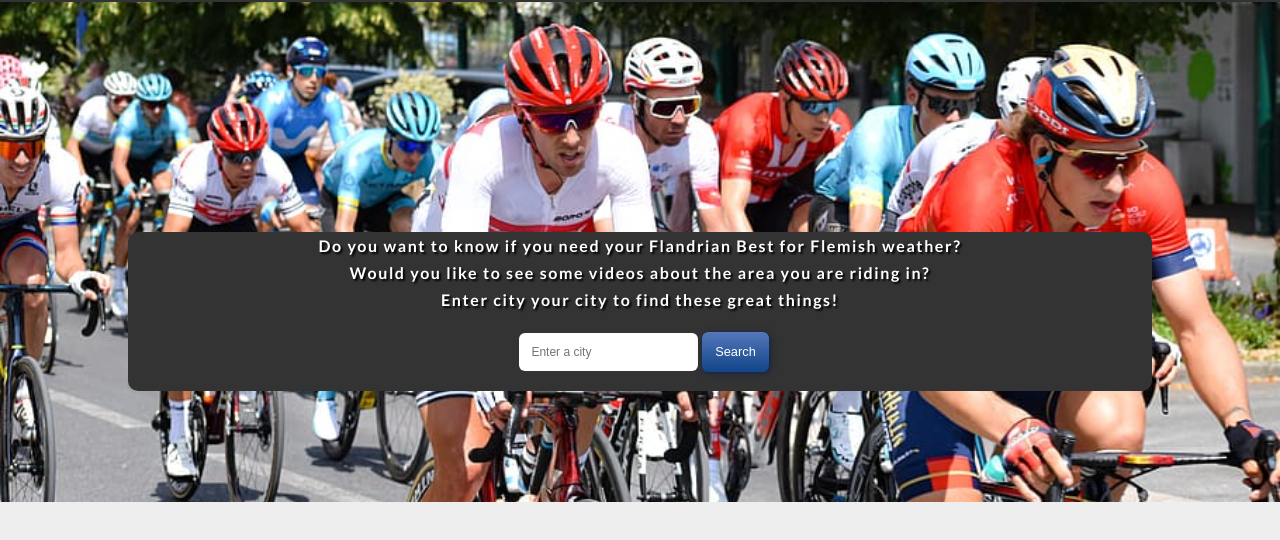
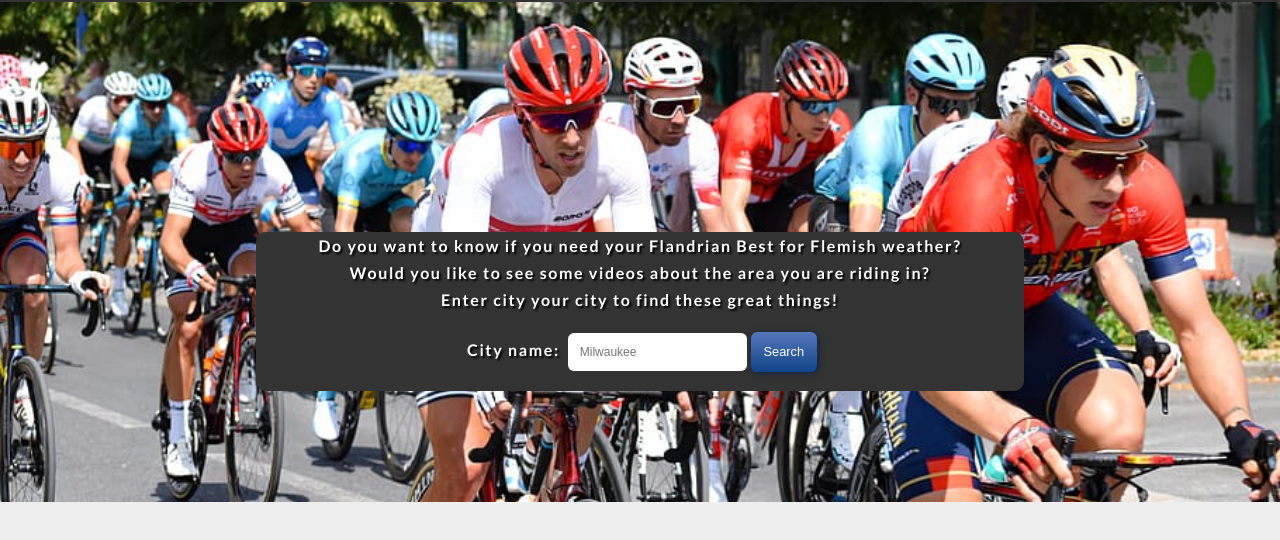
Before and after one commit to coryflad/bike-weather-api-capstone, a plain HTML site: page index.html in a window 1280 px wide. Shown: the part 48-588 px from the top of the page. Drawn offline with nearby package versions, Linux system fonts and the light colour scheme.

Commit message:
correct label once again!

```diff
--- a/index.html
+++ b/index.html
@@ -21,8 +21,8 @@
             <p>Do you want to know if you need your Flandrian Best for Flemish weather?</p>
             <p>Would you like to see some videos about the area you are riding in?</p>
             <p>Enter city your city to find these great things!</p>
-            <label for="js-search-term"></label>
-            <input type="text" name="search-term" placeholder="Enter a city" id="js-search-term" required>
+            <label for="js-search-term">City name:</label>
+            <input type="text" name="search-term" placeholder="Milwaukee" id="js-search-term" required>
             <button type="submit" value="Search">Search</button>
         </div>
     </form>
--- a/style.css
+++ b/style.css
@@ -84,8 +84,8 @@ text-shadow: 2px 2px 2px black;
 
 div {
   background-color: #333;
-  margin-left: 10%;
-  margin-right: 10%;
+  margin-left: 20%;
+  margin-right: 20%;
   border-radius: 10px;
 }
 
```
